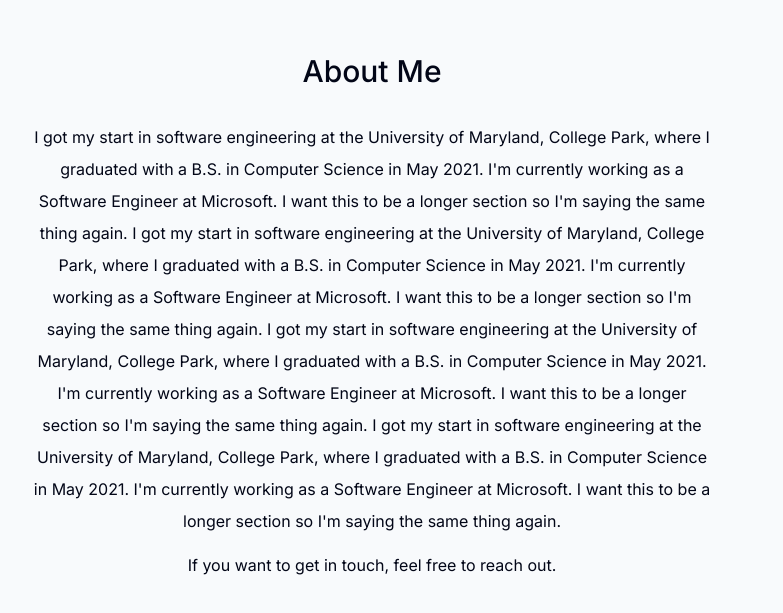
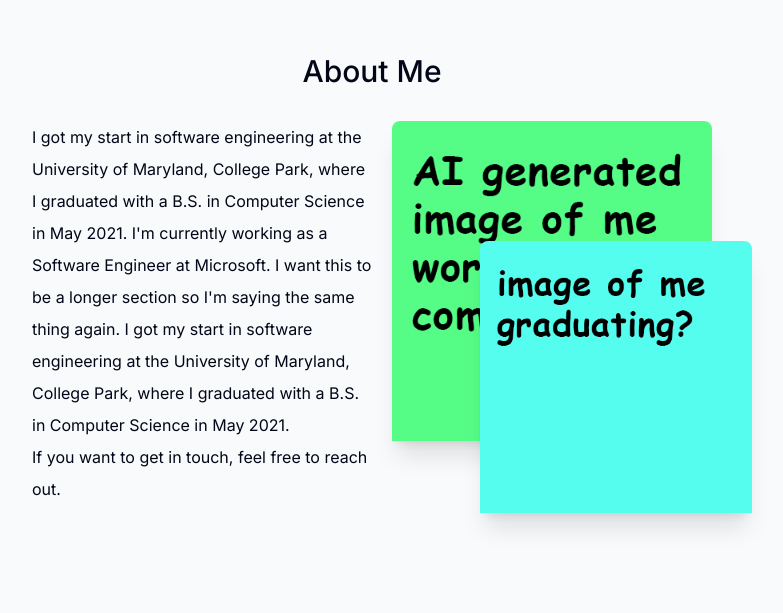
Before and after one commit to elewint/portfolio, a Next.js app: page / in a window 1280 px wide. Shown: the part 1038-1651 px from the top of the page, without its empty margins (268-1051 px from the left). Built offline with nearby package versions, Linux system fonts and the light colour scheme; no server answers.

Commit message:
Add placeholder images to About section

```diff
--- a/components/about.tsx
+++ b/components/about.tsx
@@ -4,6 +4,9 @@
 import SectionHeading from "./section-heading";
 import { motion } from "framer-motion";
 import { useSectionInView } from "@/lib/hooks";
+import Image from "next/image";
+import placeholderImg from "@/public/placeholder1.png";
+import placeholderImg2 from "@/public/placeholder2.png";
 
 export default function About() {
   const { ref } = useSectionInView("About", 0.2);
@@ -11,33 +14,43 @@
   return (
     <motion.section
       ref={ref}
-      // className="max-w-[45rem] mt-[20rem] px-5 leading-8 scroll-mt-28 text-center"
-      className="mt-[35%] scroll-mt-14 sm:scroll-mt-28 max-w-[45rem] px-5 leading-8 text-center"
+      className="mt-[35%] scroll-mt-14 sm:scroll-mt-28 max-w-[45rem] px-5 leading-8"
       initial={{ opacity: 0, y: 100 }}
       animate={{ opacity: 1, y: 0 }}
       transition={{ delay: 0.17 }}
       id="about"
     >
       <SectionHeading>About me</SectionHeading>
-      <p className="mb-3">
-        I got my start in software engineering at the University of Maryland,
-        College Park, where I graduated with a B.S. in Computer Science in May
-        2021. I'm currently working as a Software Engineer at Microsoft. I want
-        this to be a longer section so I'm saying the same thing again. I got my
-        start in software engineering at the University of Maryland, College
-        Park, where I graduated with a B.S. in Computer Science in May 2021. I'm
-        currently working as a Software Engineer at Microsoft. I want this to be
-        a longer section so I'm saying the same thing again. I got my start in
-        software engineering at the University of Maryland, College Park, where
-        I graduated with a B.S. in Computer Science in May 2021. I'm currently
-        working as a Software Engineer at Microsoft. I want this to be a longer
-        section so I'm saying the same thing again. I got my start in software
-        engineering at the University of Maryland, College Park, where I
-        graduated with a B.S. in Computer Science in May 2021. I'm currently
-        working as a Software Engineer at Microsoft. I want this to be a longer
-        section so I'm saying the same thing again.
-      </p>
-      <p>If you want to get in touch, feel free to reach out.</p>
+      <div className="flex gap-5">
+        <p className="mb-3">
+          I got my start in software engineering at the University of Maryland,
+          College Park, where I graduated with a B.S. in Computer Science in May
+          2021. I'm currently working as a Software Engineer at Microsoft. I
+          want this to be a longer section so I'm saying the same thing again. I
+          got my start in software engineering at the University of Maryland,
+          College Park, where I graduated with a B.S. in Computer Science in May
+          2021.
+          <p>If you want to get in touch, feel free to reach out.</p>
+        </p>
+        <div className="w-[20rem] flex-shrink-0">
+          <Image
+            src={placeholderImg}
+            alt="placeholder"
+            quality={95}
+            width={150}
+            height={150}
+            className="absolute w-[20rem] h-[20rem] rounded-t-lg shadow-xl"
+          />
+          <Image
+            src={placeholderImg2}
+            alt="placeholder 2"
+            quality={95}
+            width={150}
+            height={150}
+            className="absolute object-cover object-right mx-[5.5rem] mt-[7.5rem] w-[17rem] h-[17rem] rounded-t-lg shadow-xl"
+          />
+        </div>
+      </div>
     </motion.section>
   );
 }
```
Also changed, not shown: public/placeholder1.png (added), public/placeholder2.png (added).
